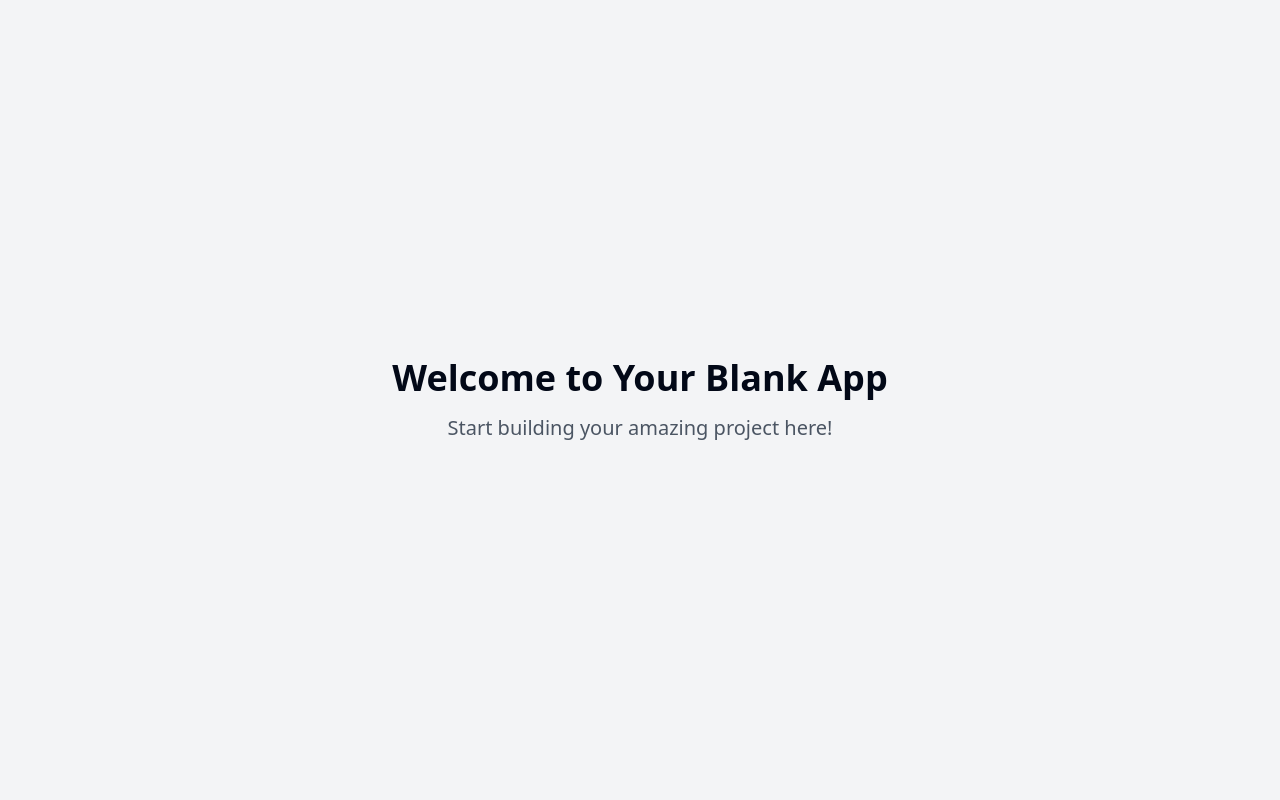
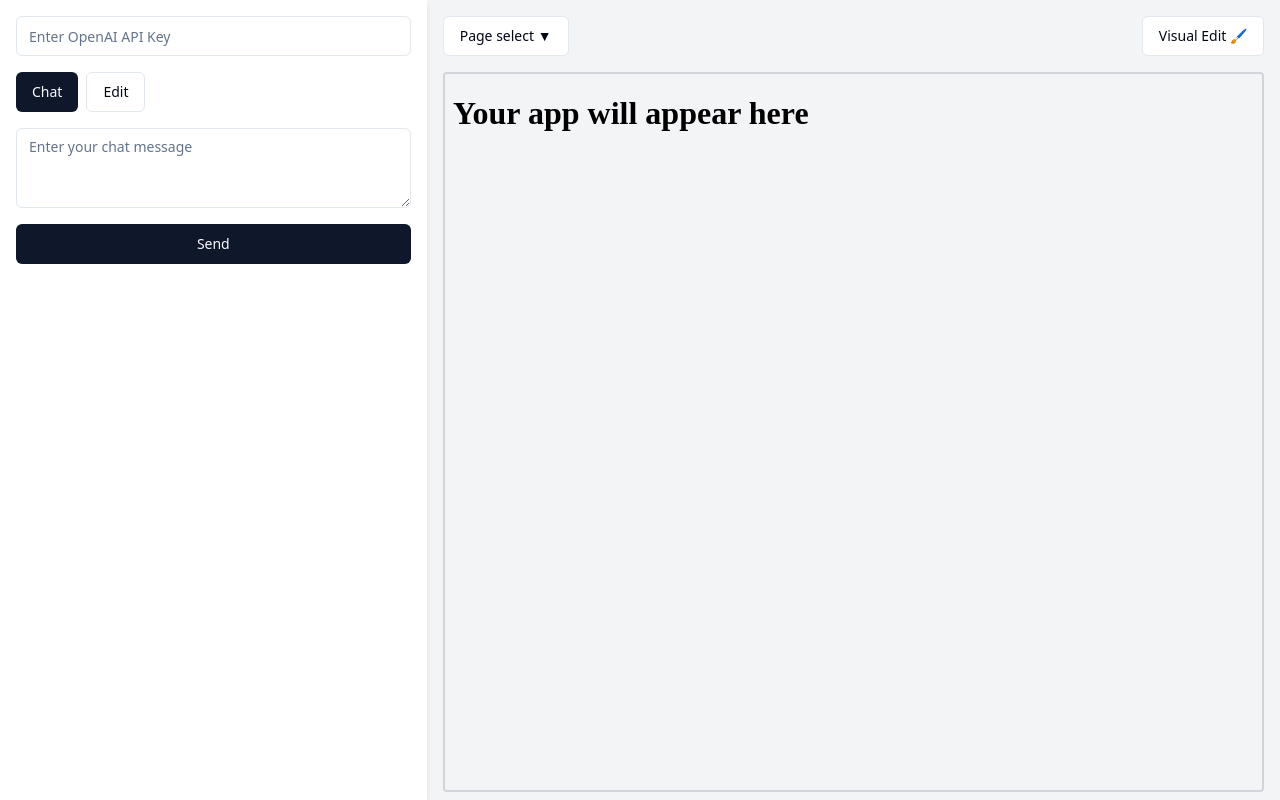
Before and after one commit to GPT-Engineer-App/html-dialogue-genie, a React (Vite) app: page / in a window 1280 px wide. Built offline with nearby package versions, Linux system fonts and the light colour scheme.

Commit message:
Create dialog for user input
Implement a dialog that allows users to enter an API key, which is stored in local storage. Add buttons for visual editing and page selection that currently do not have any functionality.
[skip gpt_engineer]

```diff
--- a/src/App.jsx
+++ b/src/App.jsx
@@ -2,7 +2,7 @@ import { Toaster } from "@/components/ui/sonner";
 import { TooltipProvider } from "@/components/ui/tooltip";
 import { QueryClient, QueryClientProvider } from "@tanstack/react-query";
 import { BrowserRouter, Routes, Route } from "react-router-dom";
-import { navItems } from "./nav-items";
+import Index from "./pages/Index";
 
 const queryClient = new QueryClient();
 
@@ -12,9 +12,7 @@ const App = () => (
       <Toaster />
       <BrowserRouter>
         <Routes>
-          {navItems.map(({ to, page }) => (
-            <Route key={to} path={to} element={page} />
-          ))}
+          <Route path="/" element={<Index />} />
         </Routes>
       </BrowserRouter>
     </TooltipProvider>
--- a/src/pages/Index.jsx
+++ b/src/pages/Index.jsx
@@ -1,11 +1,90 @@
-// Update this page (the content is just a fallback if you fail to update the page)
+import { useState, useEffect } from 'react';
+import { Button } from "@/components/ui/button"
+import { Input } from "@/components/ui/input"
+import { Textarea } from "@/components/ui/textarea"
 
 const Index = () => {
+  const [apiKey, setApiKey] = useState('');
+  const [chatMode, setChatMode] = useState(true);
+  const [chatInput, setChatInput] = useState('');
+  const [editInput, setEditInput] = useState('');
+  const [iframeContent, setIframeContent] = useState('<html><body><h1>Your app will appear here</h1></body></html>');
+
+  useEffect(() => {
+    const storedApiKey = localStorage.getItem('openai_api_key');
+    if (storedApiKey) {
+      setApiKey(storedApiKey);
+    }
+  }, []);
+
+  const handleApiKeyChange = (e) => {
+    const newApiKey = e.target.value;
+    setApiKey(newApiKey);
+    localStorage.setItem('openai_api_key', newApiKey);
+  };
+
+  const handleSendPrompt = async () => {
+    // TODO: Implement OpenAI API call
+    const prompt = chatMode ? chatInput : editInput;
+    console.log('Sending prompt:', prompt);
+    // For now, just update the iframe with a placeholder
+    setIframeContent(`<html><body><h1>Prompt sent: ${prompt}</h1></body></html>`);
+  };
+
   return (
-    <div className="min-h-screen flex items-center justify-center bg-gray-100">
-      <div className="text-center">
-        <h1 className="text-4xl font-bold mb-4">Welcome to Your Blank App</h1>
-        <p className="text-xl text-gray-600">Start building your amazing project here!</p>
+    <div className="flex h-screen bg-gray-100">
+      <div className="w-1/3 p-4 bg-white shadow-md">
+        <Input
+          type="password"
+          placeholder="Enter OpenAI API Key"
+          value={apiKey}
+          onChange={handleApiKeyChange}
+          className="mb-4"
+        />
+        <div className="flex mb-4">
+          <Button
+            onClick={() => setChatMode(true)}
+            variant={chatMode ? "default" : "outline"}
+            className="mr-2"
+          >
+            Chat
+          </Button>
+          <Button
+            onClick={() => setChatMode(false)}
+            variant={!chatMode ? "default" : "outline"}
+          >
+            Edit
+          </Button>
+        </div>
+        {chatMode ? (
+          <Textarea
+            placeholder="Enter your chat message"
+            value={chatInput}
+            onChange={(e) => setChatInput(e.target.value)}
+            className="mb-4"
+          />
+        ) : (
+          <Textarea
+            placeholder="Enter your edit instructions"
+            value={editInput}
+            onChange={(e) => setEditInput(e.target.value)}
+            className="mb-4"
+          />
+        )}
+        <Button onClick={handleSendPrompt} className="w-full">
+          Send
+        </Button>
+      </div>
+      <div className="w-2/3 p-4">
+        <div className="flex justify-between mb-4">
+          <Button variant="outline">Page select ▼</Button>
+          <Button variant="outline">Visual Edit 🖌</Button>
+        </div>
+        <iframe
+          srcDoc={iframeContent}
+          title="App Preview"
+          className="w-full h-[calc(100%-3rem)] border-2 border-gray-300 rounded"
+        />
       </div>
     </div>
   );
```
